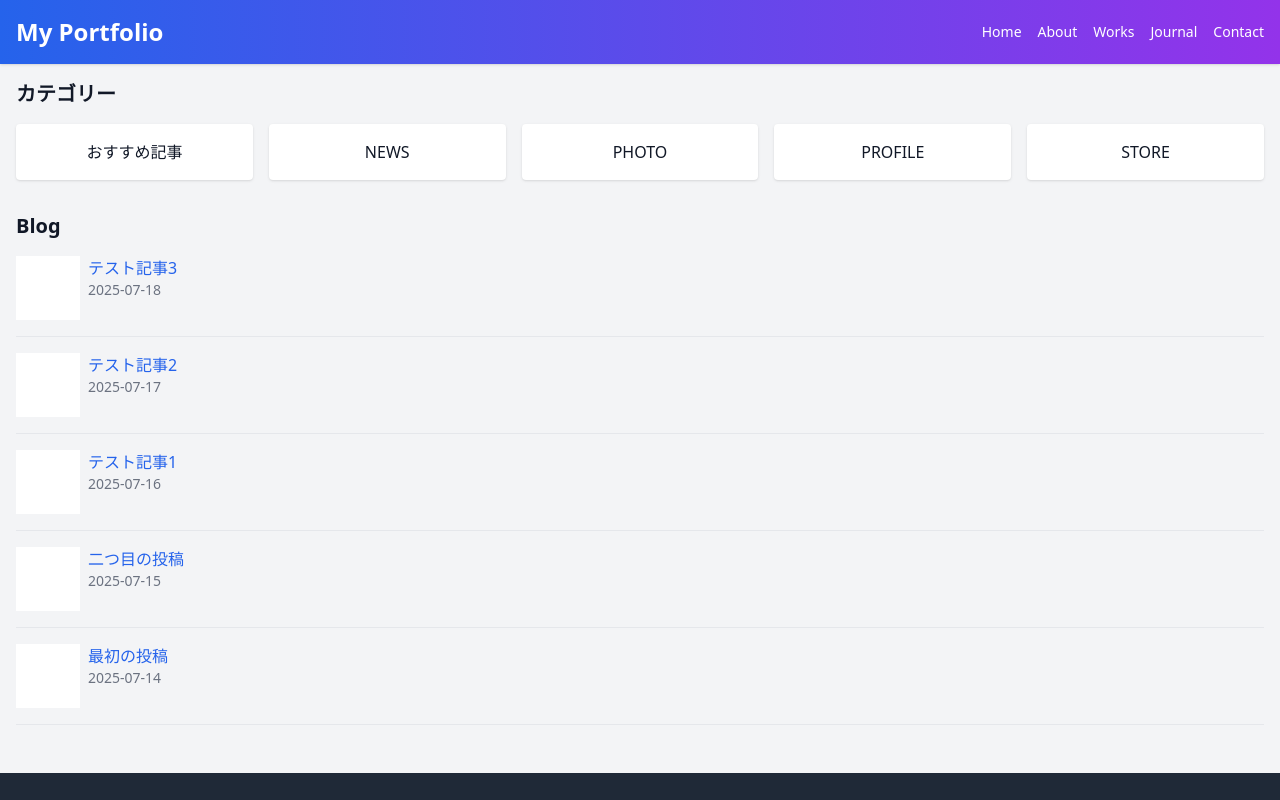
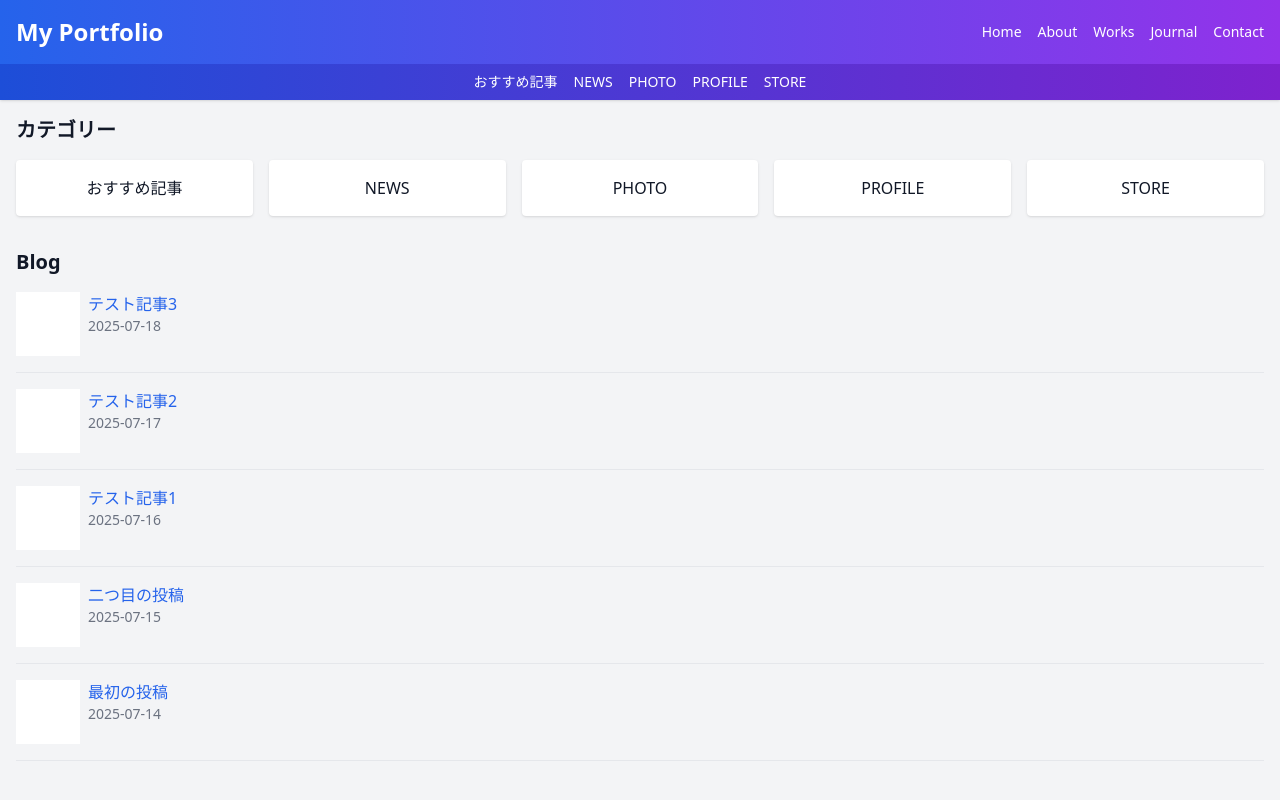
Before and after one commit to maruyamamasaya/Portfolio, a Next.js app: page / in a window 1280 px wide. Shown: the top 800 px of the page. Built offline with nearby package versions, Linux system fonts and the light colour scheme.

Commit message:
feat: show categories links on home

```diff
--- a/src/app/components/Header.tsx
+++ b/src/app/components/Header.tsx
@@ -1,12 +1,22 @@
 import Link from 'next/link';
+import { usePathname } from 'next/navigation';
 
 export default function Header() {
+  const pathname = usePathname();
   const navItems = [
     { href: '/', label: 'Home' },
     { href: '/about', label: 'About' },
     { href: '/works', label: 'Works' },
     { href: '/blog', label: 'Journal' },
     { href: '/contact', label: 'Contact' },
+  ];
+
+  const categories = [
+    { href: '/recommend', label: 'おすすめ記事' },
+    { href: '/news', label: 'NEWS' },
+    { href: '/photo', label: 'PHOTO' },
+    { href: '/profile', label: 'PROFILE' },
+    { href: '/store', label: 'STORE' },
   ];
 
   return (
@@ -25,6 +35,19 @@ export default function Header() {
           </ul>
         </nav>
       </div>
+      {pathname === '/' && (
+        <div className="bg-gradient-to-r from-blue-700 to-purple-700">
+          <div className="container mx-auto py-2">
+            <ul className="flex space-x-4 text-sm justify-center">
+              {categories.map((cat) => (
+                <li key={cat.href}>
+                  <Link href={cat.href}>{cat.label}</Link>
+                </li>
+              ))}
+            </ul>
+          </div>
+        </div>
+      )}
     </header>
   );
 }
```
